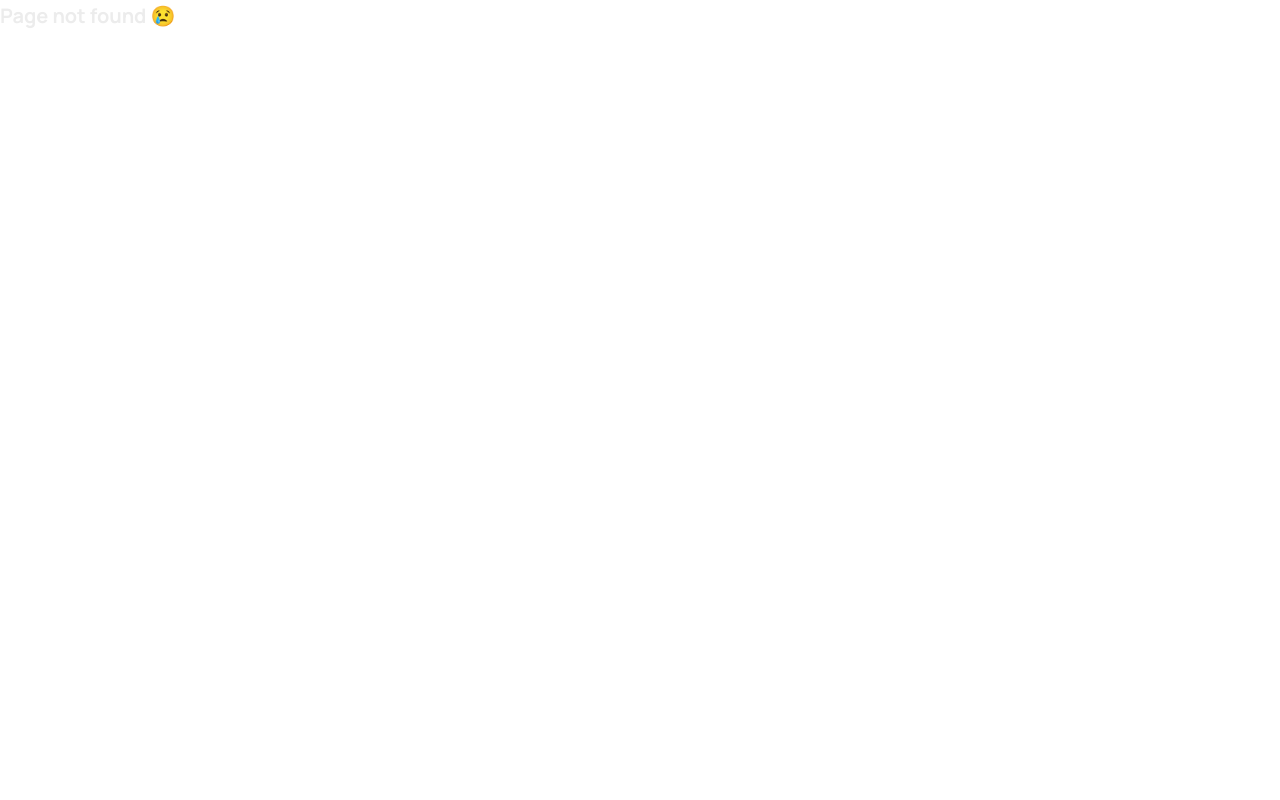
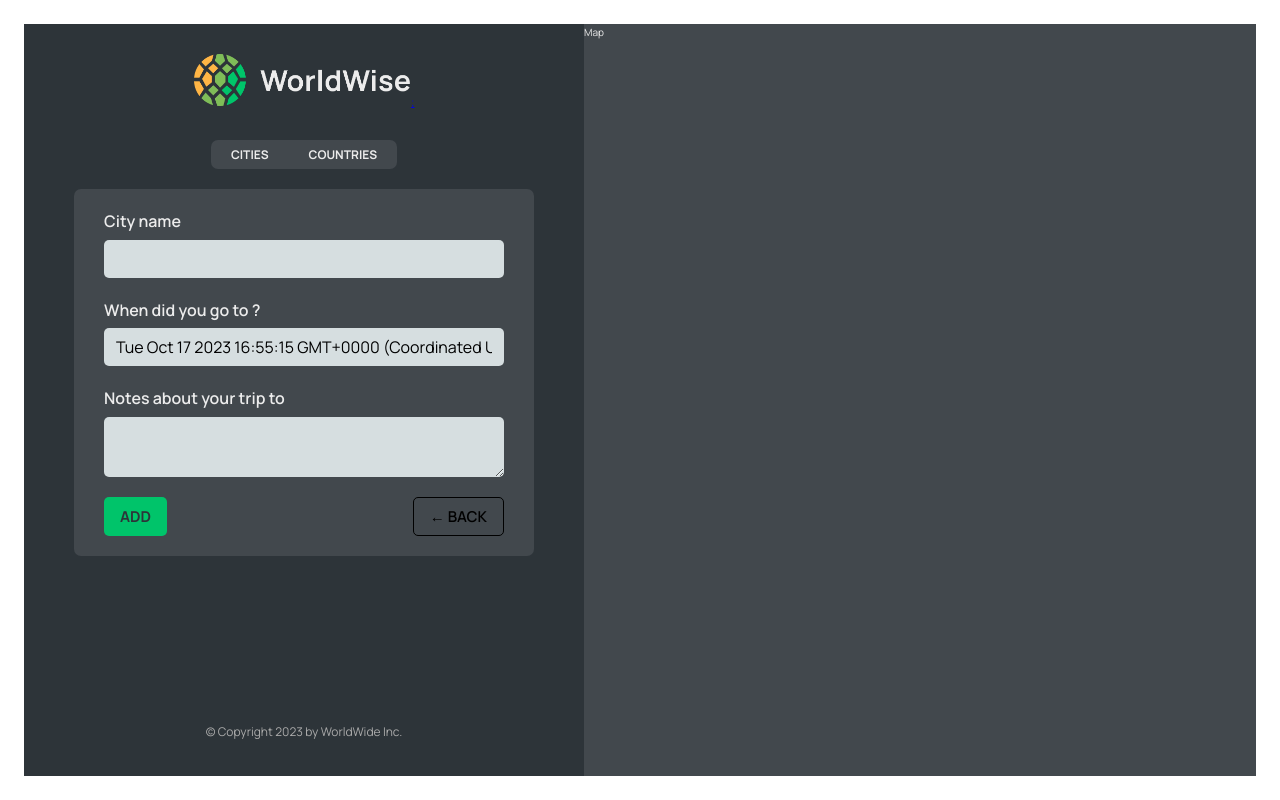
Before and after one commit to AndriiPhytsyk/world-wise, a React (Vite) app: page /app/form in a window 1280 px wide. Before the commit this address had no page. Built offline with nearby package versions, Linux system fonts and the light colour scheme; data requests are answered from the project's data file.

Commit message:
created cities provider

```diff
--- a/src/App.jsx
+++ b/src/App.jsx
@@ -1,4 +1,4 @@
-import {BrowserRouter, Route, Routes} from "react-router-dom";
+import {BrowserRouter, Route, Routes, Navigate} from "react-router-dom";
 import Product from "./pages/Product.jsx";
 import Homepage from "./pages/Homepage";
 import Pricing from "./pages/Pricing.jsx";
@@ -6,31 +6,16 @@ import AppLayout from "./pages/AppLayout.jsx";
 import PageNotFound from "./pages/PageNotFound";
 import Login from "./pages/Login.jsx";
 import CitiesList from "./components/CitiesList.jsx";
-import {useEffect, useState} from "react";
 import CountriesList from "./components/CountriesList.jsx";
+import City from "./components/City.jsx";
+import Form from "./components/Form.jsx";
+import {CitiesProvider} from "./contexts/CitiesContext.jsx";
 
-const BASE_URL = "http://localhost:9000"
 
 function App() {
-    const [cities, setCities] = useState([]);
-    const [isLoading, setIsLoading] = useState(false);
-    console.log()
-    useEffect(function () {
-        async function fetchCities() {
-            try {
-                const res = await fetch(`${BASE_URL}/cities`)
-                const data = await res.json();
-                setCities(data)
-            } catch {
-                alert('There was an error loading data')
-            } finally {
-                setIsLoading(false);
-            }
-        }
-        fetchCities();
-    }, [])
 
     return (
+        <CitiesProvider>
             <BrowserRouter>
                 <Routes>
                     <Route index element={<Homepage/>}/>
@@ -39,14 +24,16 @@ function App() {
                     <Route path="/login" element={<Login/>}/>
                     <Route path="cities" element={<p></p>}/>
                     <Route path="app" element={<AppLayout/>}>
-                    <Route index element={<CitiesList cities={cities} isLoading={isLoading}/>}/>
-                    <Route path="cities" element={<CitiesList cities={cities} isLoading={isLoading}/>}/>
-                    <Route path="countries" element={<CountriesList cities={cities} isLoading={isLoading}/>}/>
-                    <Route path="cities" element={<p>Form</p>}/>
+                        <Route index element={<Navigate replace to="cities"/>}/>
+                        <Route path="cities" element={<CitiesList/>}/>
+                        <Route path="cities/:id" element={<City/>}/>
+                        <Route path="countries" element={<CountriesList/>}/>
+                        <Route path="form" element={<Form/>}/>
                     </Route>
                     <Route path="*" element={<PageNotFound/>}/>
                 </Routes>
             </BrowserRouter>
+        </CitiesProvider>
     );
 }
 
--- /dev/null
+++ b/src/components/Button.jsx
@@ -0,0 +1,10 @@
+
+import styles from './Button.module.css';
+
+function Button({children, onClick, type}) {
+    return (
+        <button onClick={onClick} className={`${styles.btn} ${styles[type]}`}> {children}</button>
+    );
+}
+
+export default Button;
--- a/src/components/Button.module.css
+++ b/src/components/Button.module.css
@@ -1,5 +1,4 @@
 .btn {
-  color: inherit;
   text-transform: uppercase;
   padding: 0.8rem 1.6rem;
   font-family: inherit;
--- a/src/components/CitiesList.jsx
+++ b/src/components/CitiesList.jsx
@@ -5,7 +5,7 @@ import Message from "./Message.jsx";
 
 function CitiesList({cities, isLoading}) {
     if (isLoading) return <Spinner/>
-    if(!cities.length) return <Message message="Add your first city by clicking on the map"/>
+    if(!cities?.length) return <Message message="Add your first city by clicking on the map"/>
     return (
         <ul className={styles.cityList}>
             {cities.map(city => (
--- a/src/components/City.jsx
+++ b/src/components/City.jsx
@@ -1,55 +1,58 @@
-import styles from "./City.module.css";
+// import styles from "./City.module.css";
 
 
 
+// import {useParams} from "react-router-dom";
+
 function City() {
   // TEMP DATA
-  const currentCity = {
-    cityName: "Lisbon",
-    emoji: "🇵🇹",
-    date: "2027-10-31T15:59:59.138Z",
-    notes: "My favorite city so far!",
-  };
+  // const currentCity = {
+  //   cityName: "Lisbon",
+  //   emoji: "🇵🇹",
+  //   date: "2027-10-31T15:59:59.138Z",
+  //   notes: "My favorite city so far!",
+  // };
+  //   const {id} = useParams();
 
-  const { cityName, emoji, date, notes } = currentCity;
+  // const { cityName, emoji, date, notes } = currentCity;
 
-  return (
-    <div className={styles.city}>
-      <div className={styles.row}>
-        <h6>City name</h6>
-        <h3>
-          <span>{emoji}</span> {cityName}
-        </h3>
-      </div>
-
-      <div className={styles.row}>
-        <h6>You went to {cityName} on</h6>
-        <p>{formatDate(date || null)}</p>
-      </div>
-
-      {notes && (
-        <div className={styles.row}>
-          <h6>Your notes</h6>
-          <p>{notes}</p>
-        </div>
-      )}
-
-      <div className={styles.row}>
-        <h6>Learn more</h6>
-        <a
-          href={`https://en.wikipedia.org/wiki/${cityName}`}
-          target="_blank"
-          rel="noreferrer"
-        >
-          Check out {cityName} on Wikipedia &rarr;
-        </a>
-      </div>
-
-      <div>
-        <ButtonBack />
-      </div>
-    </div>
-  );
+  return null
+  //   <div className={styles.city}>
+  //     <div className={styles.row}>
+  //       <h6>City name</h6>
+  //       <h3>
+  //         <span>{emoji}</span> {cityName}
+  //       </h3>
+  //     </div>
+  //
+  //     <div className={styles.row}>
+  //       <h6>You went to {cityName} on</h6>
+  //       <p>{formatDate(date || null)}</p>
+  //     </div>
+  //
+  //     {notes && (
+  //       <div className={styles.row}>
+  //         <h6>Your notes</h6>
+  //         <p>{notes}</p>
+  //       </div>
+  //     )}
+  //
+  //     <div className={styles.row}>
+  //       <h6>Learn more</h6>
+  //       <a
+  //         href={`https://en.wikipedia.org/wiki/${cityName}`}
+  //         target="_blank"
+  //         rel="noreferrer"
+  //       >
+  //         Check out {cityName} on Wikipedia &rarr;
+  //       </a>
+  //     </div>
+  //
+  //     <div>
+  //       <ButtonBack />
+  //     </div>
+  //   </div>
+  // );
 }
 
 export default City;
--- a/src/components/CityItem.jsx
+++ b/src/components/CityItem.jsx
@@ -1,5 +1,6 @@
 import styles from './CityItem.module.css';
 import flagEmojiToPng from "../utils/flagEmojiToPng.jsx";
+import {Link} from "react-router-dom";
 
 const formatDate = (date) =>
     new Intl.DateTimeFormat("en", {
@@ -9,13 +10,15 @@ const formatDate = (date) =>
     }).format(new Date(date));
 
 function CityItem({city}) {
-    const {cityName, emoji, date} = city;
+    const {cityName, emoji, date, id, position} = city;
     return (
-        <li className={styles.cityItem}>
-            <span className={styles.emoji}>{flagEmojiToPng(emoji)}</span>
-            <h3 className={styles.name}>{cityName}</h3>
-            <time className={styles.date}>{formatDate(date)}</time>
-            <button className={styles.deleteBtn}>&times;</button>
+        <li>
+            <Link className={styles.cityItem} to={`${id}?lat=${position.lat}&lng=${position.lng}`}>
+                <span className={styles.emoji}>{flagEmojiToPng(emoji)}</span>
+                <h3 className={styles.name}>{cityName}</h3>
+                <time className={styles.date}>{formatDate(date)}</time>
+                <button className={styles.deleteBtn}>&times;</button>
+            </Link>
         </li>
     );
 }
--- a/src/components/Form.jsx
+++ b/src/components/Form.jsx
@@ -1,8 +1,10 @@
 // "https://api.bigdatacloud.net/data/reverse-geocode-client?latitude=0&longitude=0"
 
-import { useState } from "react";
+import {useState} from "react";
 
 import styles from "./Form.module.css";
+import Button from "./Button.jsx";
+import {useNavigate} from "react-router-dom";
 
 export function convertToEmoji(countryCode) {
     const codePoints = countryCode
@@ -13,8 +15,9 @@ export function convertToEmoji(countryCode) {
 }
 
 function Form() {
+    const navigate = useNavigate();
     const [cityName, setCityName] = useState("");
-  const [country, setCountry] = useState("");
+    // const [country, setCountry] = useState("");
     const [date, setDate] = useState(new Date());
     const [notes, setNotes] = useState("");
 
@@ -49,8 +52,11 @@ function Form() {
             </div>
 
             <div className={styles.buttons}>
-        <button>Add</button>
-        <button>&larr; Back</button>
+                <Button type="primary">Add</Button>
+                <Button onClick={(e) => {
+                    e.preventDefault();
+                    navigate(-1);
+                }} type="back">&larr; Back</Button>
             </div>
         </form>
     );
--- a/src/components/Map.jsx
+++ b/src/components/Map.jsx
@@ -1,8 +1,13 @@
 import styles from "./Map.module.css";
+import {useNavigate} from "react-router-dom";
 
 function Map() {
+    const navigate = useNavigate();
+    // const [searchParams, setSearchParams] = useSearchParams();
+    // const lat = searchParams.get("lat");
+    // const lng = searchParams.get("lng");
     return (
-        <div className={styles.mapContainer}>Map</div>
+        <div className={styles.mapContainer} onClick={() => navigate("form")}>Map</div>
     );
 }
 
--- /dev/null
+++ b/src/contexts/CitiesContext.jsx
@@ -0,0 +1,30 @@
+import {createContext, useEffect, useState} from "react";
+
+const CitiesContext = createContext();
+const BASE_URL = "http://localhost:9000"
+
+function CitiesProvider({children}) {
+    const [cities, setCities] = useState([]);
+    const [isLoading, setIsLoading] = useState(false);
+    console.log()
+    useEffect(function () {
+        async function fetchCities() {
+            try {
+                const res = await fetch(`${BASE_URL}/cities`)
+                const data = await res.json();
+                setCities(data)
+            } catch {
+                alert('There was an error loading data')
+            } finally {
+                setIsLoading(false);
+            }
+        }
+
+        fetchCities();
+    }, [])
+    return <CitiesContext.Provider value={{cities, isLoading}}>
+        {children}
+    </CitiesContext.Provider>
+}
+
+export {CitiesContext, CitiesProvider}
```
Lines whose indentation alone changed are shown as unchanged.
